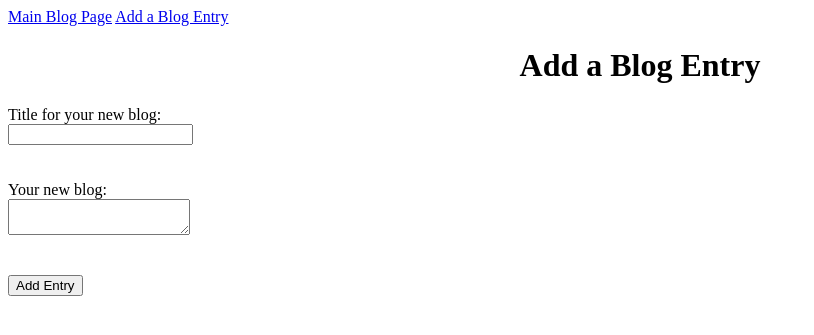
After one commit to alliewolff/blogz, a Flask app: page /newpost in a window 1280 px wide. The commit adds this page. Shown: the top 335 px of the page, without its empty margins (0-814 px from the left). Run offline with Flask 2, Linux system fonts and the light colour scheme.

Commit message:
Finished part one of Build a Blog

```diff
--- a/main.py
+++ b/main.py
@@ -1,51 +1,55 @@
-from flask import Flask, request, redirect, render_template
+from flask import Flask, request, redirect, render_template, session, flash
 from flask_sqlalchemy import SQLAlchemy
 
 app = Flask(__name__)
 app.config['DEBUG'] = True
-app.config['SQLALCHEMY_DATABASE_URI'] = 'mysql+pymysql://get-it-done:beproductive@localhost:8889/get-it-done'
+app.config['SQLALCHEMY_DATABASE_URI'] = 'mysql+pymysql://build-a-blog:build-a-blog@localhost:8889/build-a-blog'
 app.config['SQLALCHEMY_ECHO'] = True
 db = SQLAlchemy(app)
-
+app.secret_key = 'Sp1VuEMalpPu'
 
 class Blog(db.Model):
 
     id = db.Column(db.Integer, primary_key=True)
     name = db.Column(db.String(120))
     body = db.Column(db.String(800))
-    #completed = db.Column(db.Boolean)
 
-    def __init__(self, name):
+    def __init__(self, name, body):
         self.name = name
-        self.completed = False
-
+        self.body = body
 
 @app.route('/', methods=['POST', 'GET'])
 def index():
+    return render_template('newpost.html')
 
+@app.route('/newpost',methods=['POST', 'GET'])
+def add_post():
     if request.method == 'POST':
-        blog_name = request.form['task']
-        new_blog = Blog(blog_name)
-        db.session.add(new_blog)
-        db.session.commit()
+        blog_name = request.form['name']
+        blog_body = request.form['body']
+        if len(blog_name) == 0:
+            flash('Please enter a title.', 'error')
+        if len(blog_body) == 0:
+            flash('Please fill in the body.', 'error')
+        else:
+            new_blog = Blog(blog_name, blog_body)
+            db.session.add(new_blog)
+            db.session.commit()
+            blogs = Blog.query.all()
+            return redirect('/blog')
 
-    blogs = Blog.query.filter_by(completed=False).all()
-    completed_blogs = Blog.query.filter_by(completed=True).all()
-    return render_template('todos.html',title="My Blog",
-        blogs=blogs, completed_blogs=completed_blogs)
+    return render_template('newpost.html')
 
+@app.route('/blog', methods=['POST', 'GET'])
+def blog_display():
 
-@app.route('/delete-task', methods=['POST'])
-def delete_task():
+    #blog_post = Blog.query.filter_by(id=session['id']).first()
 
-    blog_id = int(request.form['task-id'])
-    blog = Blog.query.get(blog_id)
-    blog.completed = True
-    db.session.add(task)
-    db.session.commit()
-
-    return redirect('/')
-
+    #if request.method == 'POST':
+        #blog_id = int(request.form['blog-id'])
+        #blog = Blog.query.get(blog_id)
+    blogs = Blog.query.all()
+    return render_template('blog.html', title="My Blog", blogs=blogs)
 
 if __name__ == '__main__':
     app.run()
--- a/templates/base.html
+++ b/templates/base.html
@@ -1,9 +1,33 @@
 <!doctype html>
 <html>
+    <nav>
+        <td>
+            <tr>
+                <a href="/blog">Main Blog Page</a>
+            </tr>
+        </td>
+        <td>
+            <tr>
+                <a href="/newpost">Add a Blog Entry</a>
+            </tr>
+        </td>
+    </nav>
     <head>
         <title>{{title}}</title>
-    </head>
+        <style>
+            .error {
+                color: red;
+            }
+        </style>
+     </head>
 <body>
+    {% with messages = get_flashed_messages(with_categories=True) %}
+        <ul>
+        {% for category, message in messages %}
+            <li class="{{category}}">{{message}}</li>
+        {% endfor %}
+        </ul>
+    {% endwith %}
 
     {% block content %}
     {% endblock %}
--- /dev/null
+++ b/templates/newpost.html
@@ -0,0 +1,28 @@
+{% extends "base.html" %}
+
+{% block content %}
+<head>
+    <title>My Blog</title>
+</head>
+    <center><h1>Add a Blog Entry</h1></center>
+    <form method='post'>
+        <label>
+            Title for your new blog:
+            <br>
+            <input type="text" name='name' />
+        </label>
+        <br>
+        <br>
+        <br>
+        <label>
+            Your new blog:
+            <br>
+        <textarea name="body" error="error"></textarea>
+        </label>
+    <br>
+    <br>
+    <br>
+        <input type="submit" value='Add Entry' />
+    </form>
+
+{% endblock %}
```
Also changed, not shown: templates/blog.html (added, +13 -0 lines), templates/individual.html (added, +12 -0 lines), templates/todos.html (deleted, +0 -43 lines), 1 other file.
